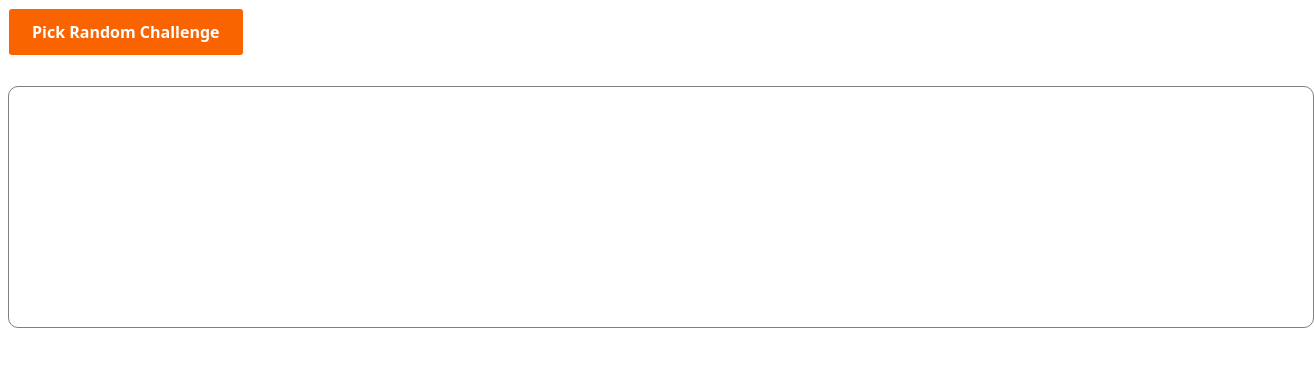
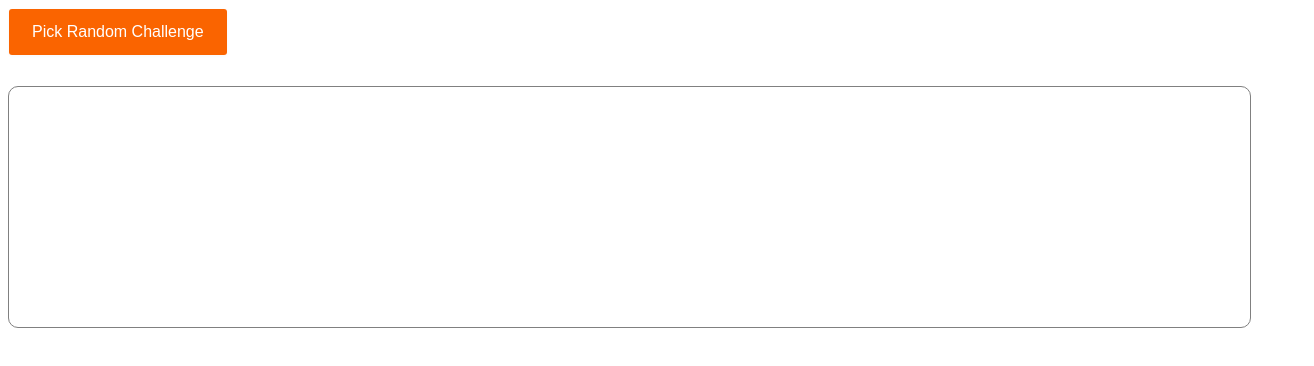
Before and after one commit to ZachStapletonJones/random-issues, a plain HTML site: page index.html in a window 1280 px wide. Shown: the whole page, 1314 px wide, since content can reach past the window. Drawn offline with Linux system fonts and the light colour scheme.

Commit message:
Update index.html

```diff
--- a/index.html
+++ b/index.html
@@ -8,7 +8,7 @@
 
 
 #random {
-  min-width:600px;
+  min-width:400px;
   min-height: 300px;
 font-family: 'Lato', sans-serif;
     }
@@ -24,9 +24,7 @@ font-family: 'Lato', sans-serif;
   color: #fff;
   cursor: pointer;
   display: inline-flex;
-  font-family: system-ui,-apple-system,system-ui,"Helvetica Neue",Helvetica,Arial,sans-serif;
   font-size: 16px;
-  font-weight: 600;
   justify-content: center;
   line-height: 1.25;
   margin: 0;
@@ -61,7 +59,7 @@ font-family: 'Lato', sans-serif;
     #output {
     border: 1px solid gray;
     border-radius: 10px;
-    width:100%;
+    width:95%;
     min-height: 200px;
     padding:20px;
 
```
